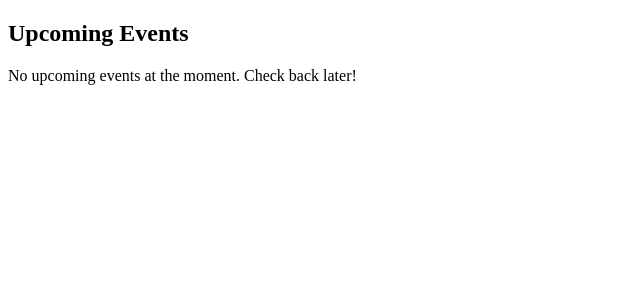
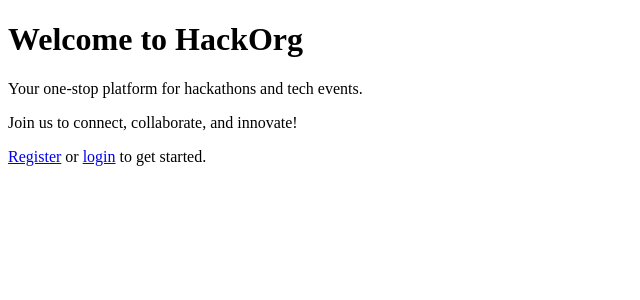
Before and after one commit to Ismaillhan2007/Hackapp, a Django app: page / in a window 1280 px wide. Shown: the part 134-434 px from the top of the page, without its empty margins (0-640 px from the left). Run offline with Django 5.2, Linux system fonts and the light colour scheme.

Commit message:
Fixed passwords security issues,changed DB password security issue,unabled users to make themselves superuser,deleted all fields related to the Events,created home.hmtl again

```diff
--- a/api/urls.py
+++ b/api/urls.py
@@ -5,7 +5,6 @@
     register_user,
     profile,
     UserViewSet,
-    EventViewSet,
 )
 
 from django.urls import path, include
@@ -13,8 +12,6 @@
 
 router = DefaultRouter()
 router.register(r'users', views.UserViewSet)
-router.register(r'events', views.EventViewSet)
-
 app_name = 'api'
 
 urlpatterns = [
--- a/users/templates/base.html
+++ b/users/templates/base.html
@@ -13,9 +13,6 @@
             <li><a href="{% url 'users:home' %}">Home</a></li>
             {% if user.is_authenticated %}
                 <li><a href="{% url 'users:profile' username=user.username %}">Profile</a></li>
-                {% if user.is_superuser %}
-                    <li><a href="{% url 'users:create_event' %}">Create Event</a></li>
-                {% endif %}
                 <li><a href="{% url 'users:logout' %}">Logout</a></li>
             {% else %}
                 <li><a href="{% url 'users:register' %}">Register</a></li>
--- a/users/templates/home.html
+++ b/users/templates/home.html
@@ -1,29 +1,44 @@
 {% extends 'base.html' %}
 
+{% block title %}Home - HackOrg{% endblock %}
+
 {% block content %}
-<div class="events-container">
-    <h2>Upcoming Events</h2>
 
-    {% if user.is_superuser %}
-    <div class="admin-controls">
-        <a href="{% url 'users:create_event' %}" class="btn btn-primary">Create Event</a>
-    </div>
+<div class="home-container">
+    <h1>Welcome to HackOrg</h1>
+    <p>Your one-stop platform for hackathons and tech events.</p>
+    <p>Join us to connect, collaborate, and innovate!</p>
+    {% if user.is_authenticated %}
+        <p>Hello, {{ user.username }}! Explore your <a href="{% url 'users:profile' username=user.username %}">profile</a> or <a href="{% url 'users:logout' %}">logout</a>.</p>
+    {% else %}
+        <p><a href="{% url 'users:register' %}">Register</a> or <a href="{% url 'users:login' %}">login</a> to get started.</p>
     {% endif %}
+</div>
 
-    <div class="events-list">
-        {% for event in events %}
-        <div class="event-card">
-            <h3>{{ event.title }}</h3>
-            <p>{{ event.date|date:"F d, Y - h:i A" }}</p>
-            <p>{{ event.location }}</p>
-            <p>{{ event.description|truncatewords:20 }}</p>
-            <!-- <a href="{% url 'users:event_detail' event_id=event.id %}" class="btn btn-secondary">View Details</a> -->
-        </div>
-        {% empty %}
-        <p>No upcoming events at the moment. Check back later!</p>
-        {% endfor %}
-    </div>
-</div>
 {% endblock %}
+<style>
+    .home-container {
+        max-width: 800px;
+        margin: 2rem auto;
+        padding: 0 1rem;
+        text-align: center;
+    }
 
-#It is not working yet
+    .home-container h1 {
+        font-size: 2.5rem;
+        margin-bottom: 1rem;
+    }
+
+    .home-container p {
+        font-size: 1.2rem;
+        margin-bottom: 1rem;
+    }
+
+    .home-container a {
+        color: #007bff;
+        text-decoration: none;
+    }
+
+    .home-container a:hover {
+        text-decoration: underline;
+    }
--- a/users/templates/profile.html
+++ b/users/templates/profile.html
@@ -29,11 +29,11 @@
                     <span>No avatar uploaded</span>
                 {% endif%}
             </div>
-            {% if user.is_superuser %}
+            <!-- {% if user.is_superuser %}
             <div class="info-group">
                 <span class="admin-badge">Administrator</span>
             </div>
-            {% endif %}
+            {% endif %} -->
         </div>
 
          <div class="profile-actions">
--- a/users/templates/register.html
+++ b/users/templates/register.html
@@ -8,10 +8,6 @@
     <form method="post" enctype="multipart/form-data">
         {% csrf_token %}
         {{ form.as_p }}
-        <div class="superuser_option">
-            <label for="is_superuser">Register as administrator:</label>
-            <input type="checkbox" name="is_superuser" id="is_superuser">
-        </div>
         <button type="submit">Register</button>
     </form>
 </div>
--- a/users/urls.py
+++ b/users/urls.py
@@ -5,11 +5,7 @@
 app_name = 'users'
 
 urlpatterns = [
-    path('', views.home, name='home'),
-    path('events/create/', views.create_event, name='create_event'),
-    path('events/<int:event_id>/', views.event_detail, name='event_detail'),
-    path('events/<int:event_id>/edit/', views.edit_event, name='edit_event'),
-    path('events/<int:event_id>/register/', views.register_for_event, name='register_for_event'),
+    path('',views.home, name='home'),
     path('register/', views.register_user, name='register'),
     path('login/', views.login_view, name='login'),
     path('profile/edit/', views.edit_profile, name='edit_profile'),
--- a/users/views.py
+++ b/users/views.py
@@ -7,77 +7,20 @@
 from rest_framework.views import APIView
 from rest_framework.response import Response
 from .models import CustomUser
-from .models import Events,EventsRegistration
-from .forms import EventForm
 from django.contrib.auth.decorators import login_required, user_passes_test
 from django.contrib.auth.decorators import login_required
 from django.shortcuts import get_object_or_404, redirect
-from .models import Events
+
 
 def home(request):
-    events = Events.objects.all().order_by('-date')
-    return render(request, 'home.html',{'events':events})
-
-
-def is_superuser(user):
-    return user.is_superuser
-
-
-@login_required
-@user_passes_test(is_superuser)
-def create_event(request):
-    print("Here is mistake")
-    if request.method == 'POST':
-        form = EventForm(request.POST)
-        if form.is_valid():
-            event = form.save(commit=False)
-            event.organizer = request.user
-            event.save()
-            return redirect('users:event_detail',event_id = event.id)
-    else:
-        form = EventForm()
-    return render(request,'create_event.html', {'form':form })
-
-def event_detail(request,event_id):
-    event = get_object_or_404(Events, id = event_id)
-    is_registered = request.user.is_authenticated and EventsRegistration.objects.filter(event=event, user=request.user).exists()
-    return render(request,'home.html',{
-        'event': event,
-        'is_registered': is_registered,
-    })
-
-@login_required
-def register_for_event(request, event_id):
-    event = get_object_or_404(Events, id = event_id)
-    if request.method == 'POST':
-        # Check if already registered
-        if not EventsRegistration.objects.filter(event=event, user=request.user).exists():
-            EventsRegistration.objects.create(event=event, user=request.user)
-        return redirect('users:event_detail', event_id=event.id)
-    return render(request, 'home.html', {'event': event})
-
-# Edit event (superusers only)
-@user_passes_test(is_superuser)
-def edit_event(request, event_id):
-    event = get_object_or_404(Events, id=event_id)
-    if request.method == 'POST':
-        form = EventForm(request.POST, instance=event)
-        if form.is_valid():
-            form.save()
-            return redirect('users:event_detail', event_id=event.id)
-    else:
-        form = EventForm(instance=event)
-    return render(request, 'home.html', {'form': form})
-
-
+    if request.user.is_authenticated:
+        return redirect('users:profile', username=request.user.username)
+    return render(request, 'home.html')
 def register_user(request):
     if request.method == 'POST':
         form = RegisterForm(request.POST,request.FILES)
         if form.is_valid():
             user = form.save(commit=False)
-            is_superuser = request.POST.get('is_superuser',False)
-            if is_superuser:
-                user.is_superuser = True
             user.save()
             login(request,user)
             return redirect('users:profile', username=user.username)
```
Also changed, not shown: api/models.py (+0 -13 lines), api/serializers.py (+2 -10 lines), api/views.py (+20 -20 lines), myproject/settings.py (+9 -4 lines), users/forms.py (+0 -8 lines), users/models.py (+0 -22 lines), users/templates/create_event.html (deleted, +0 -14 lines), api/migrations/0002_delete_events.py (added), users/migrations/0003_alter_customuser_groups_and_more.py, users/migrations/0003_events_eventsregistration.py (deleted), 2 other files.
